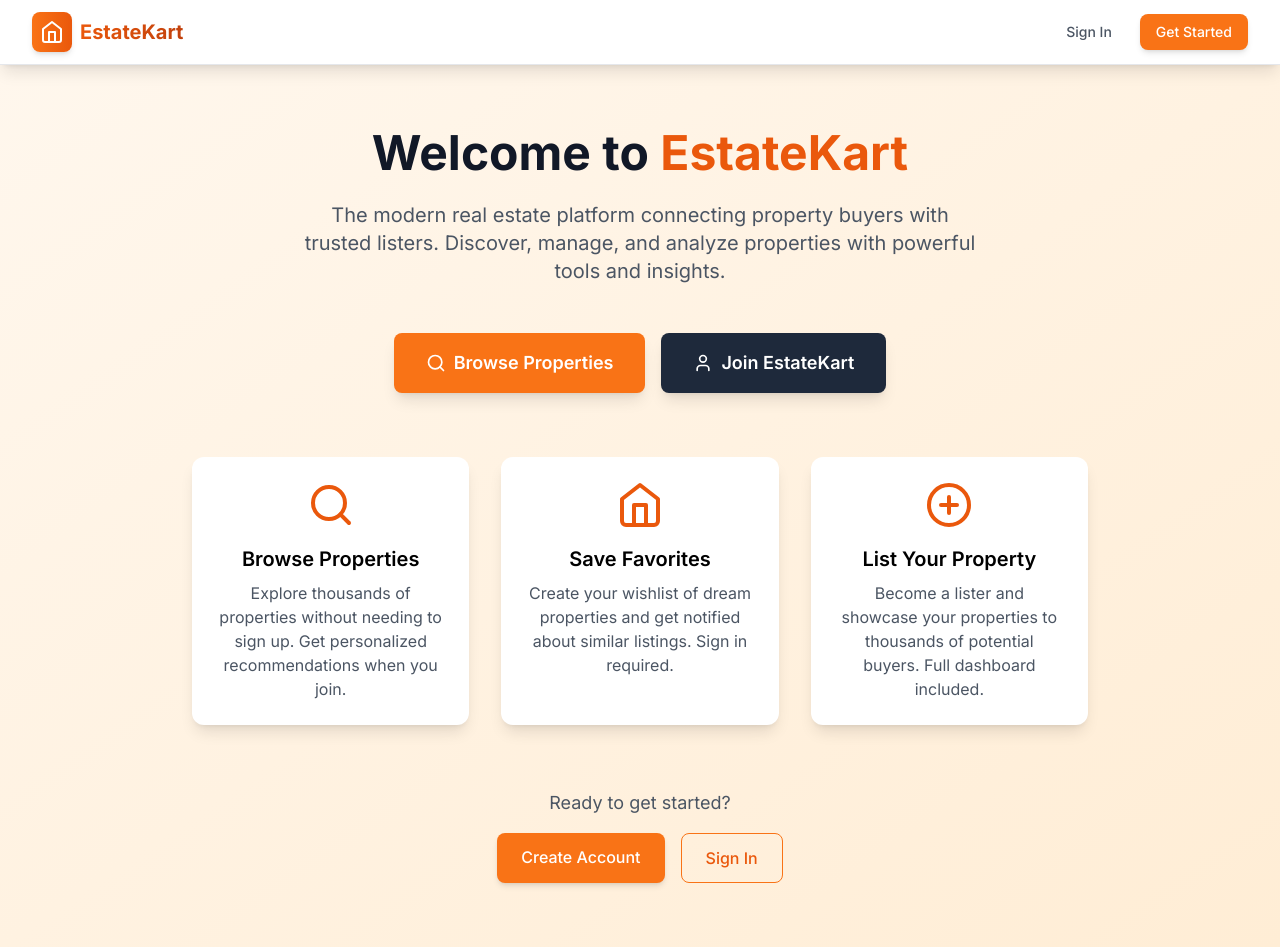
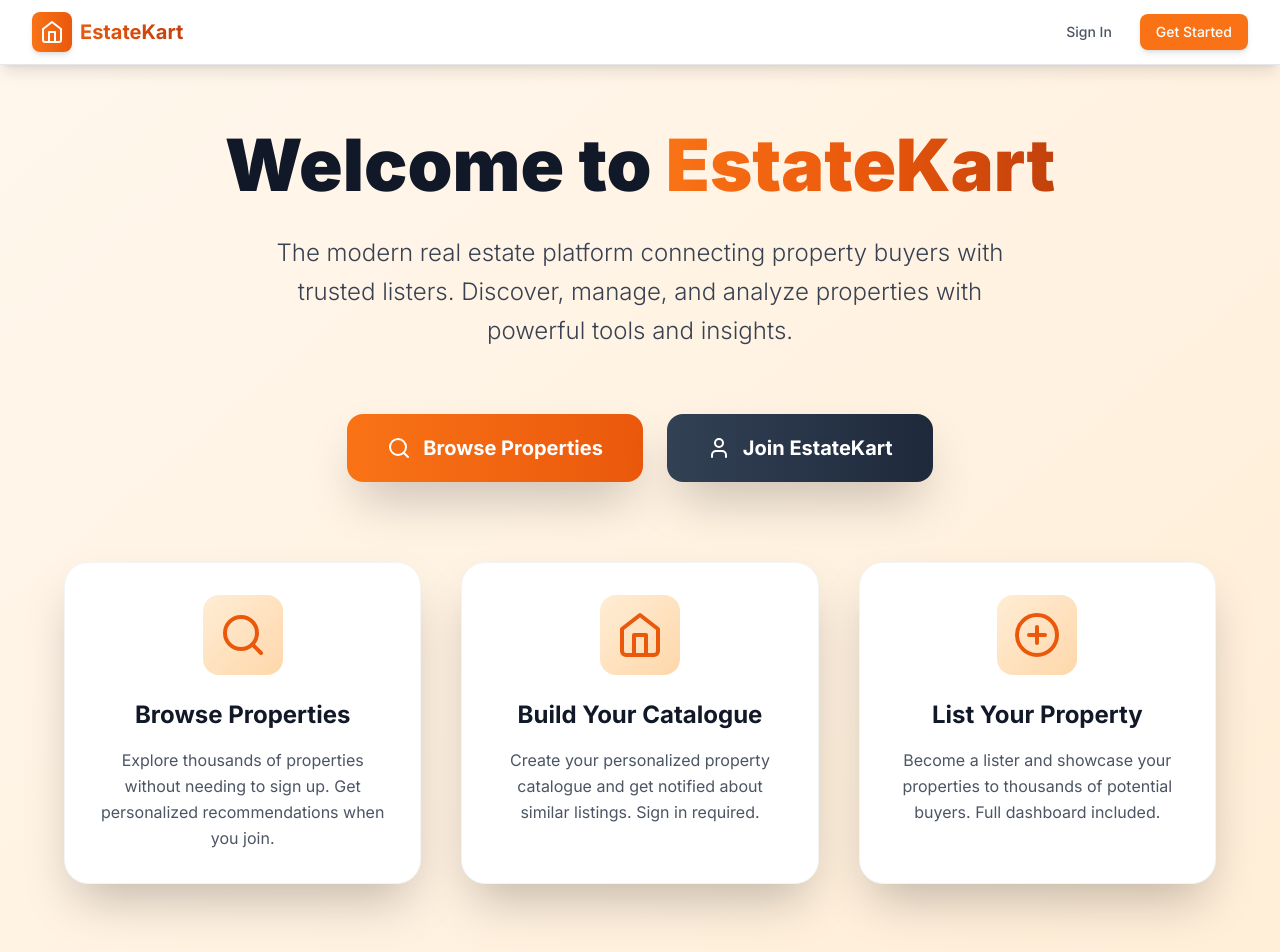
Before and after one commit to AbhishekRai795/Project-EstateKart, a React (Vite) app: page / in a window 1280 px wide. Shown: the top 952 px of the page. Built offline with nearby package versions, Linux system fonts and the light colour scheme.

Commit message:
Modern design with enhanced features

```diff
--- a/src/components/common/Header.tsx
+++ b/src/components/common/Header.tsx
@@ -26,9 +26,9 @@ export const Header: React.FC = () => {
     { path: '/properties', label: 'Browse Properties', icon: Search },
     ...(user ? [
       { path: '/user-dashboard', label: 'My Dashboard', icon: User },
-      { path: '/favorites', label: 'Favorites', icon: Heart },
-      { path: '/dashboard', label: 'Lister Dashboard', icon: BarChart3 },
+      { path: '/catalogue', label: 'My Catalogue', icon: ShoppingCart },
       { path: '/add-property', label: 'List Property', icon: Plus },
+      { path: '/dashboard', label: 'Manage Properties', icon: BarChart3 },
     ] : [])
   ];
 
--- a/src/pages/Landing.tsx
+++ b/src/pages/Landing.tsx
@@ -16,56 +16,71 @@ export const Landing: React.FC = () => {
         transition={{ duration: 0.8 }}
         className="container mx-auto px-4 py-16"
       >
-        <div className="text-center mb-12">
-          <h1 className="text-5xl font-bold text-gray-900 mb-6">
-            Welcome to <span className="text-primary-600">EstateKart</span>
-          </h1>
-          <p className="text-xl text-gray-600 mb-8 max-w-2xl mx-auto">
+        <div className="text-center mb-16">
+          <motion.h1
+            initial={{ opacity: 0, y: 30 }}
+            animate={{ opacity: 1, y: 0 }}
+            transition={{ duration: 0.8 }}
+            className="text-6xl md:text-7xl font-black text-gray-900 mb-8 leading-tight"
+          >
+            Welcome to{' '}
+            <span className="bg-gradient-to-r from-primary-500 via-primary-600 to-primary-700 bg-clip-text text-transparent">
+              EstateKart
+            </span>
+          </motion.h1>
+          <motion.p
+            initial={{ opacity: 0, y: 20 }}
+            animate={{ opacity: 1, y: 0 }}
+            transition={{ duration: 0.8, delay: 0.2 }}
+            className="text-2xl text-gray-700 mb-12 max-w-3xl mx-auto font-light leading-relaxed"
+          >
             The modern real estate platform connecting property buyers with trusted listers.
             Discover, manage, and analyze properties with powerful tools and insights.
-          </p>
+          </motion.p>
         </div>
 
         {/* Action Buttons */}
-        <div className="flex flex-col sm:flex-row gap-4 justify-center items-center mb-16">
+        <div className="flex flex-col sm:flex-row gap-6 justify-center items-center mb-20">
           <Link
             to="/properties"
-            className="bg-primary-500 hover:bg-primary-600 text-white px-8 py-4 rounded-lg font-semibold text-lg transition-colors duration-200 flex items-center gap-2 shadow-lg"
+            className="group bg-gradient-to-r from-primary-500 to-primary-600 hover:from-primary-600 hover:to-primary-700 text-white px-10 py-5 rounded-2xl font-bold text-xl transition-all duration-300 flex items-center gap-3 shadow-2xl hover:shadow-primary-500/25 hover:scale-105 transform"
           >
-            <Search className="w-5 h-5" />
+            <Search className="w-6 h-6 group-hover:rotate-12 transition-transform duration-300" />
             Browse Properties
           </Link>
 
           {user ? (
             <Link
-              to="/dashboard"
-              className="bg-secondary-800 hover:bg-secondary-900 text-white px-8 py-4 rounded-lg font-semibold text-lg transition-colors duration-200 flex items-center gap-2 shadow-lg"
+              to="/user-dashboard"
+              className="group bg-gradient-to-r from-secondary-700 to-secondary-800 hover:from-secondary-800 hover:to-secondary-900 text-white px-10 py-5 rounded-2xl font-bold text-xl transition-all duration-300 flex items-center gap-3 shadow-2xl hover:shadow-secondary-500/25 hover:scale-105 transform"
             >
-              <BarChart3 className="w-5 h-5" />
-              Lister Dashboard
+              <BarChart3 className="w-6 h-6 group-hover:scale-110 transition-transform duration-300" />
+              My Dashboard
             </Link>
           ) : (
             <Link
               to="/auth/login"
-              className="bg-secondary-800 hover:bg-secondary-900 text-white px-8 py-4 rounded-lg font-semibold text-lg transition-colors duration-200 flex items-center gap-2 shadow-lg"
+              className="group bg-gradient-to-r from-secondary-700 to-secondary-800 hover:from-secondary-800 hover:to-secondary-900 text-white px-10 py-5 rounded-2xl font-bold text-xl transition-all duration-300 flex items-center gap-3 shadow-2xl hover:shadow-secondary-500/25 hover:scale-105 transform"
             >
-              <User className="w-5 h-5" />
+              <User className="w-6 h-6 group-hover:scale-110 transition-transform duration-300" />
               Join EstateKart
             </Link>
           )}
         </div>
 
         {/* Features Grid */}
-        <div className="grid md:grid-cols-3 gap-8 max-w-4xl mx-auto">
+        <div className="grid md:grid-cols-3 gap-10 max-w-6xl mx-auto">
           <motion.div
             initial={{ opacity: 0, y: 20 }}
             animate={{ opacity: 1, y: 0 }}
             transition={{ duration: 0.8, delay: 0.2 }}
-            className="bg-white p-6 rounded-xl shadow-lg text-center"
+            className="group bg-white p-8 rounded-3xl shadow-2xl text-center hover:shadow-primary-500/10 transition-all duration-500 hover:scale-105 transform border border-gray-100"
           >
-            <Search className="w-12 h-12 text-primary-600 mx-auto mb-4" />
-            <h3 className="text-xl font-semibold mb-2">Browse Properties</h3>
-            <p className="text-gray-600">
+            <div className="bg-gradient-to-br from-primary-100 to-primary-200 p-4 rounded-2xl w-fit mx-auto mb-6 group-hover:scale-110 transition-transform duration-300">
+              <Search className="w-12 h-12 text-primary-600" />
+            </div>
+            <h3 className="text-2xl font-bold mb-4 text-gray-900">Browse Properties</h3>
+            <p className="text-gray-600 leading-relaxed">
               Explore thousands of properties without needing to sign up.
               Get personalized recommendations when you join.
             </p>
@@ -75,12 +90,14 @@ export const Landing: React.FC = () => {
             initial={{ opacity: 0, y: 20 }}
             animate={{ opacity: 1, y: 0 }}
             transition={{ duration: 0.8, delay: 0.4 }}
-            className="bg-white p-6 rounded-xl shadow-lg text-center"
+            className="group bg-white p-8 rounded-3xl shadow-2xl text-center hover:shadow-primary-500/10 transition-all duration-500 hover:scale-105 transform border border-gray-100"
           >
-            <Home className="w-12 h-12 text-primary-600 mx-auto mb-4" />
-            <h3 className="text-xl font-semibold mb-2">Save Favorites</h3>
-            <p className="text-gray-600">
-              Create your wishlist of dream properties and get notified
+            <div className="bg-gradient-to-br from-primary-100 to-primary-200 p-4 rounded-2xl w-fit mx-auto mb-6 group-hover:scale-110 transition-transform duration-300">
+              <Home className="w-12 h-12 text-primary-600" />
+            </div>
+            <h3 className="text-2xl font-bold mb-4 text-gray-900">Build Your Catalogue</h3>
+            <p className="text-gray-600 leading-relaxed">
+              Create your personalized property catalogue and get notified
               about similar listings. Sign in required.
             </p>
           </motion.div>
@@ -89,11 +106,13 @@ export const Landing: React.FC = () => {
             initial={{ opacity: 0, y: 20 }}
             animate={{ opacity: 1, y: 0 }}
             transition={{ duration: 0.8, delay: 0.6 }}
-            className="bg-white p-6 rounded-xl shadow-lg text-center"
+            className="group bg-white p-8 rounded-3xl shadow-2xl text-center hover:shadow-primary-500/10 transition-all duration-500 hover:scale-105 transform border border-gray-100"
           >
-            <PlusCircle className="w-12 h-12 text-primary-600 mx-auto mb-4" />
-            <h3 className="text-xl font-semibold mb-2">List Your Property</h3>
-            <p className="text-gray-600">
+            <div className="bg-gradient-to-br from-primary-100 to-primary-200 p-4 rounded-2xl w-fit mx-auto mb-6 group-hover:scale-110 transition-transform duration-300">
+              <PlusCircle className="w-12 h-12 text-primary-600" />
+            </div>
+            <h3 className="text-2xl font-bold mb-4 text-gray-900">List Your Property</h3>
+            <p className="text-gray-600 leading-relaxed">
               Become a lister and showcase your properties to thousands
               of potential buyers. Full dashboard included.
             </p>
@@ -106,21 +125,21 @@ export const Landing: React.FC = () => {
             initial={{ opacity: 0 }}
             animate={{ opacity: 1 }}
             transition={{ duration: 0.8, delay: 0.8 }}
-            className="text-center mt-16"
+            className="text-center mt-20"
           >
-            <p className="text-lg text-gray-600 mb-4">
+            <p className="text-2xl text-gray-700 mb-8 font-light">
               Ready to get started?
             </p>
-            <div className="flex flex-col sm:flex-row gap-4 justify-center">
+            <div className="flex flex-col sm:flex-row gap-6 justify-center">
               <Link
                 to="/auth/register"
-                className="bg-primary-500 hover:bg-primary-600 text-white px-6 py-3 rounded-lg font-medium transition-colors duration-200 shadow-md"
+                className="group bg-gradient-to-r from-primary-500 to-primary-600 hover:from-primary-600 hover:to-primary-700 text-white px-8 py-4 rounded-2xl font-bold text-lg transition-all duration-300 shadow-2xl hover:shadow-primary-500/25 hover:scale-105 transform"
               >
                 Create Account
               </Link>
               <Link
                 to="/auth/login"
-                className="border border-primary-500 text-primary-600 hover:bg-primary-50 px-6 py-3 rounded-lg font-medium transition-colors duration-200"
+                className="group border-2 border-primary-500 text-primary-600 hover:bg-primary-50 px-8 py-4 rounded-2xl font-bold text-lg transition-all duration-300 hover:scale-105 transform"
               >
                 Sign In
               </Link>
```
